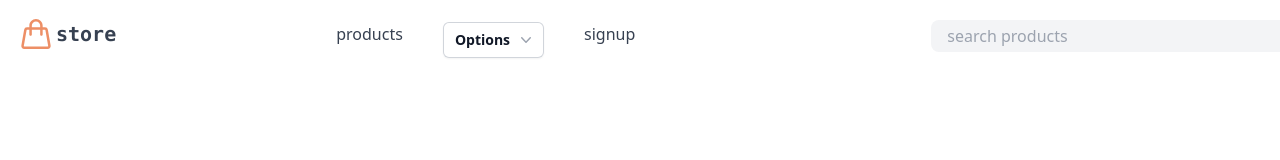
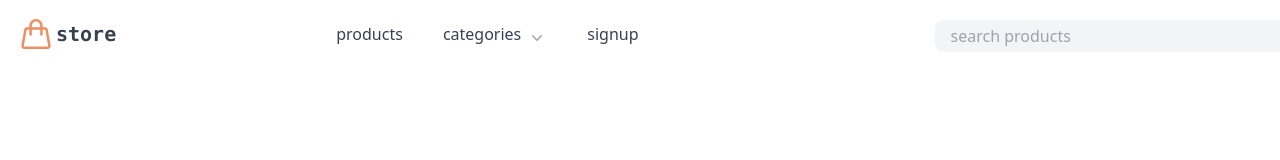
Before and after one commit to Amir-username/storeapp, a React (Vite) app: page / in a window 1280 px wide. Shown: the top 160 px of the page. Built offline with nearby package versions, Linux system fonts and the light colour scheme; no server answers.

Commit message:
added dropdown for categories

```diff
--- /dev/null
+++ b/src/components/Navbar/DropDownItem.jsx
@@ -0,0 +1,15 @@
+function DropDownItem() {
+  return (
+    <a
+      href="#"
+      className="text-gray-700 block px-4 py-2 text-sm"
+      role="menuitem"
+      tabIndex={-1}
+      id="menu-item-0"
+    >
+      category
+    </a>
+  );
+}
+
+export default DropDownItem;
--- a/src/components/Navbar/NavItemDropDown.jsx
+++ b/src/components/Navbar/NavItemDropDown.jsx
@@ -1,22 +1,22 @@
 import { useState } from "react";
+import DropDownItem from "./DropDownItem";
 
 function NavItemDropDown() {
   const [DropOpen, setDropOpen] = useState(false);
-
 
   return (
     <div className="relative inline-block text-left">
       <div>
         <button
           type="button"
-          className="inline-flex w-full justify-center gap-x-1.5 rounded-md bg-white px-3 py-2 text-sm font-semibold text-gray-900 shadow-sm ring-1 ring-inset ring-gray-300 hover:bg-gray-50"
-          id="menu-button"
-          aria-expanded="true"
-          aria-haspopup="true"
+          className="inline-flex w-full justify-center gap-x-1.5 rounded-md text-gray-700 hover:text-gray-900"
+          onClick={() => setDropOpen((o) => !o)}
         >
-          Options
+          categories
           <svg
-            className="-mr-1 h-5 w-5 text-gray-400"
+            className={`${
+              DropOpen && "rotate-180"
+            } h-5 w-5 text-gray-400 mt-1.5 duration-300`}
             viewBox="0 0 20 20"
             fill="currentColor"
             aria-hidden="true"
@@ -40,45 +40,7 @@ function NavItemDropDown() {
         tabIndex={-1}
       >
         <div className="py-1" role="none">
-          {/* Active: "bg-gray-100 text-gray-900", Not Active: "text-gray-700" */}
-          <a
-            href="#"
-            className="text-gray-700 block px-4 py-2 text-sm"
-            role="menuitem"
-            tabIndex={-1}
-            id="menu-item-0"
-          >
-            Account settings
-          </a>
-          <a
-            href="#"
-            className="text-gray-700 block px-4 py-2 text-sm"
-            role="menuitem"
-            tabIndex={-1}
-            id="menu-item-1"
-          >
-            Support
-          </a>
-          <a
-            href="#"
-            className="text-gray-700 block px-4 py-2 text-sm"
-            role="menuitem"
-            tabIndex={-1}
-            id="menu-item-2"
-          >
-            License
-          </a>
-          <form method="POST" action="#" role="none">
-            <button
-              type="submit"
-              className="text-gray-700 block w-full px-4 py-2 text-left text-sm"
-              role="menuitem"
-              tabIndex={-1}
-              id="menu-item-3"
-            >
-              Sign out
-            </button>
-          </form>
+          <DropDownItem />
         </div>
       </div>
     </div>
```
